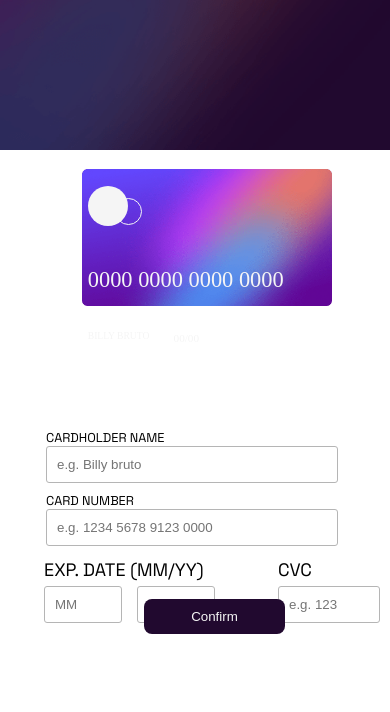
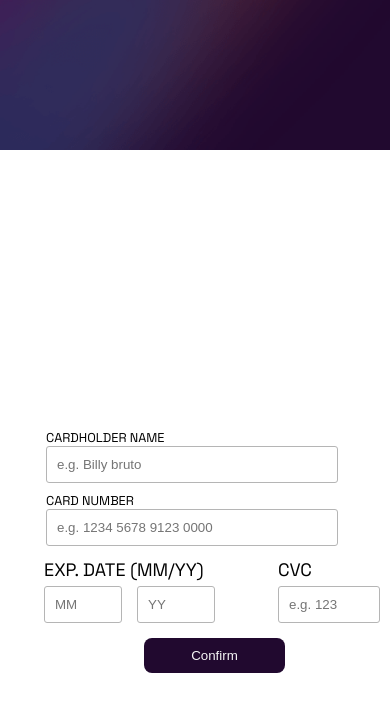
Before and after one commit to andreymarques1202/add-card, a React (Vite) app: page / in a window 390 px wide. Shown: the top 712 px of the page. Built offline with nearby package versions, Linux system fonts and the light colour scheme.

Commit message:
corrigindo botao confirm

```diff
--- a/src/index.css
+++ b/src/index.css
@@ -197,15 +197,18 @@ body, html {
   font-size: 2.4rem;
 }
 
-@media (max-width: 370px) and (min-width: 320px) {
+@media (min-width: 320px) and (max-width: 425px){
   .card-front img, #circle-white, #min-circle, #card, #name-card, #validade {
     display: none;
   }
 
+  #confirm {
+    position: static;
+  }
 
 }
 
-@media (max-width: 425px) {
+@media (max-width: 425px){
   body, html {
     height: 100%;
     overflow: hidden;
@@ -226,6 +229,10 @@ body, html {
 
   .card-back img {
     display: none;
+  }
+
+  #confirm {
+    position: static;
   }
 
   #card {
@@ -284,12 +291,6 @@ body, html {
     bottom: 10%;
   }
 
-  #confirm {
-    position: absolute;
-    bottom: 2%;
-    right: 30%;
-  }
-
   .circle-ok {
     position: absolute;
     top: 48%;
@@ -303,7 +304,7 @@ body, html {
 
 }
 
-@media (max-width: 768px) and (min-width: 375px) {
+@media (max-width: 768px) and (min-width: 426px) {
   .card-front img{
     left: 21%;
   }
```
